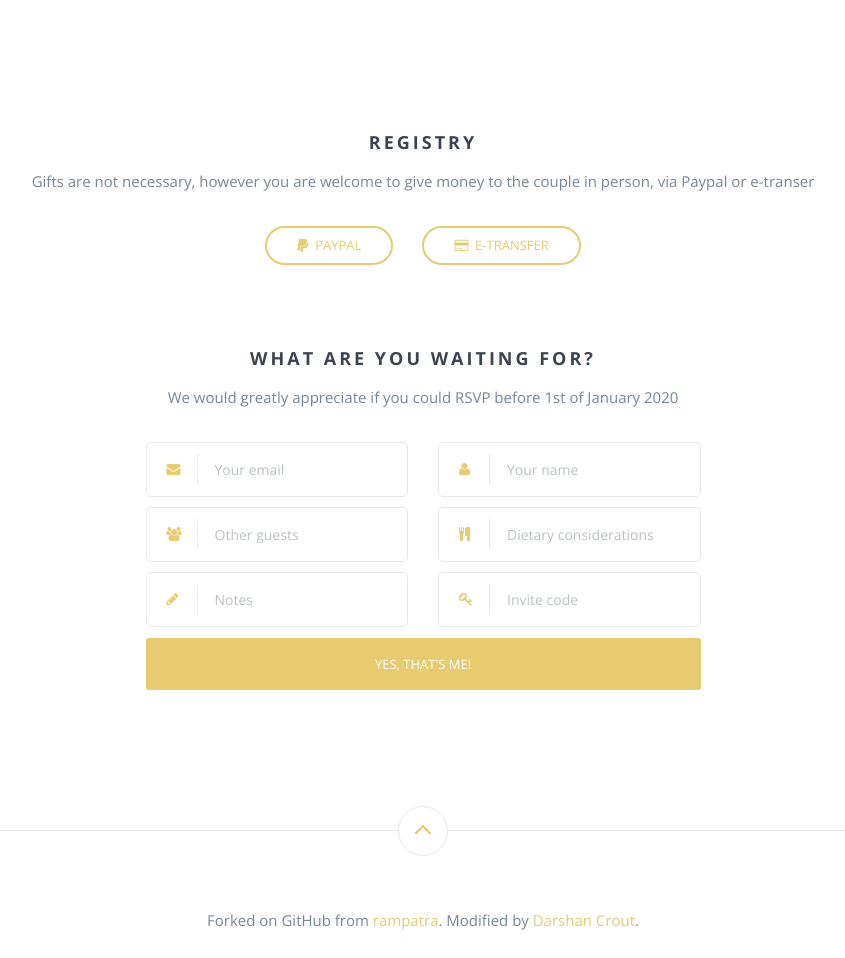
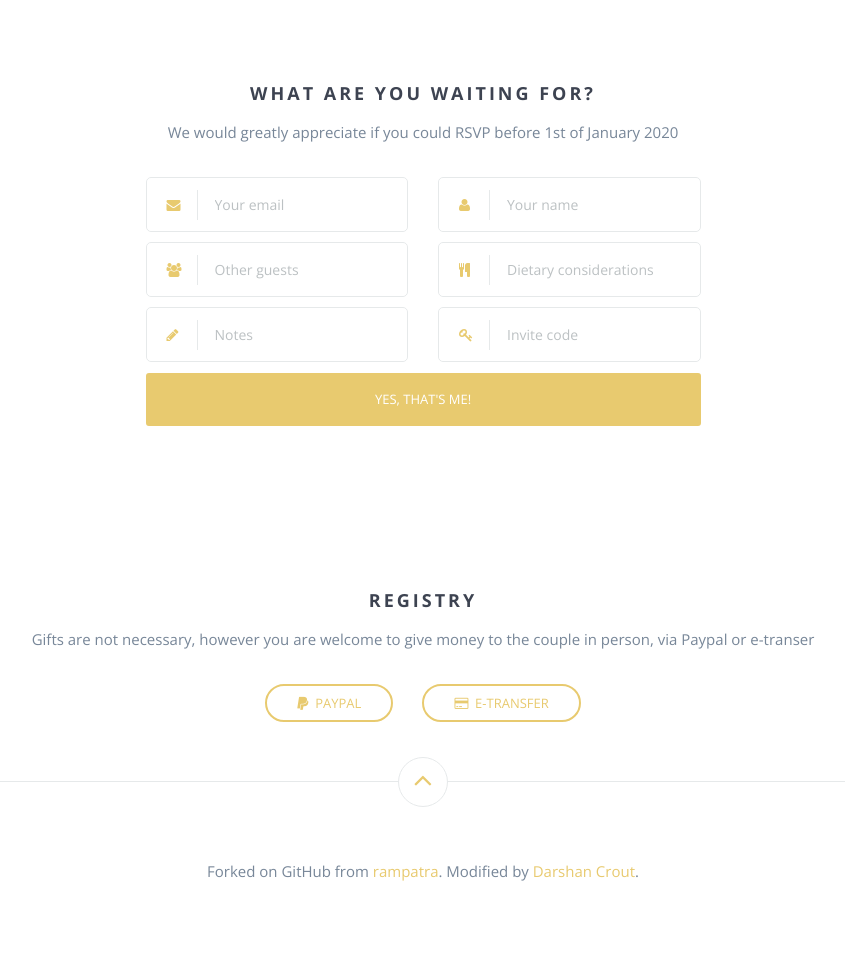
Before and after one commit to dtcrout/poojawedsdhanush, a website: page index.html in a window 1280 px wide. Shown: the part 4180-5138 px from the top of the page, without its empty margins (217-1062 px from the left). After the commit the page ends 5116 px from the top, so only its background shows below. Drawn offline with nearby package versions, Linux system fonts and the light colour scheme; some packages are replaced by stand-ins of ours; a script that the page names is missing; files whose address does not match are found by name.

Commit message:
Move Registry to bottom of page

```diff
--- a/index.html
+++ b/index.html
@@ -358,30 +358,7 @@
     </div>
 </section>
 
-<section class="blank text-center", id="registry">
-<p>&nbsp;</p>
-</section>
-
-<section class="registry text-center", id="registry">
-  <div class="text-center">
-    <h3>Registry</h3>
-    <p>Gifts are not necessary, however you are welcome to give money to the couple in person, via Paypal or e-transer</p>
-    <a class="btn btn-accent btn-small" data-toggle="modal" data-target="">
-        <i class="fa fa-paypal"></i>&nbsp;&nbsp;paypal
-    </a>
-    &nbsp;&nbsp;&nbsp;&nbsp;&nbsp;&nbsp;
-    <a class="btn btn-accent btn-small" data-toggle="modal" data-target="">
-        <i class="fa fa-credit-card"></i>&nbsp;&nbsp;e-transfer
-    </a>
-  </div>
-</section>
-
-<section class="blank text-center", id="registry">
-<p>&nbsp;</p>
-</section>
-
 <section class="rsvp text-center" id="rsvp">
-
     <div id="rsvp-modal" class="modal fade" tabindex="-1" role="dialog">
         <div class="modal-dialog" role="document">
             <div class="modal-content">
@@ -468,6 +445,21 @@
     </div>
 </section>
 
+<section class="registry text-center", id="registry">
+  <div class="text-center">
+    <h3>Registry</h3>
+    <p>Gifts are not necessary, however you are welcome to give money to the couple in person, via Paypal or e-transer</p>
+    <a class="btn btn-accent btn-small" data-toggle="modal" data-target="">
+        <i class="fa fa-paypal"></i>&nbsp;&nbsp;paypal
+    </a>
+    &nbsp;&nbsp;&nbsp;&nbsp;&nbsp;&nbsp;
+    <a class="btn btn-accent btn-small" data-toggle="modal" data-target="">
+        <i class="fa fa-credit-card"></i>&nbsp;&nbsp;e-transfer
+    </a>
+  </div>
+  <p>&nbsp;</p>
+</section>
+
 <footer>
     <div class="container">
         <div class="row">
```
